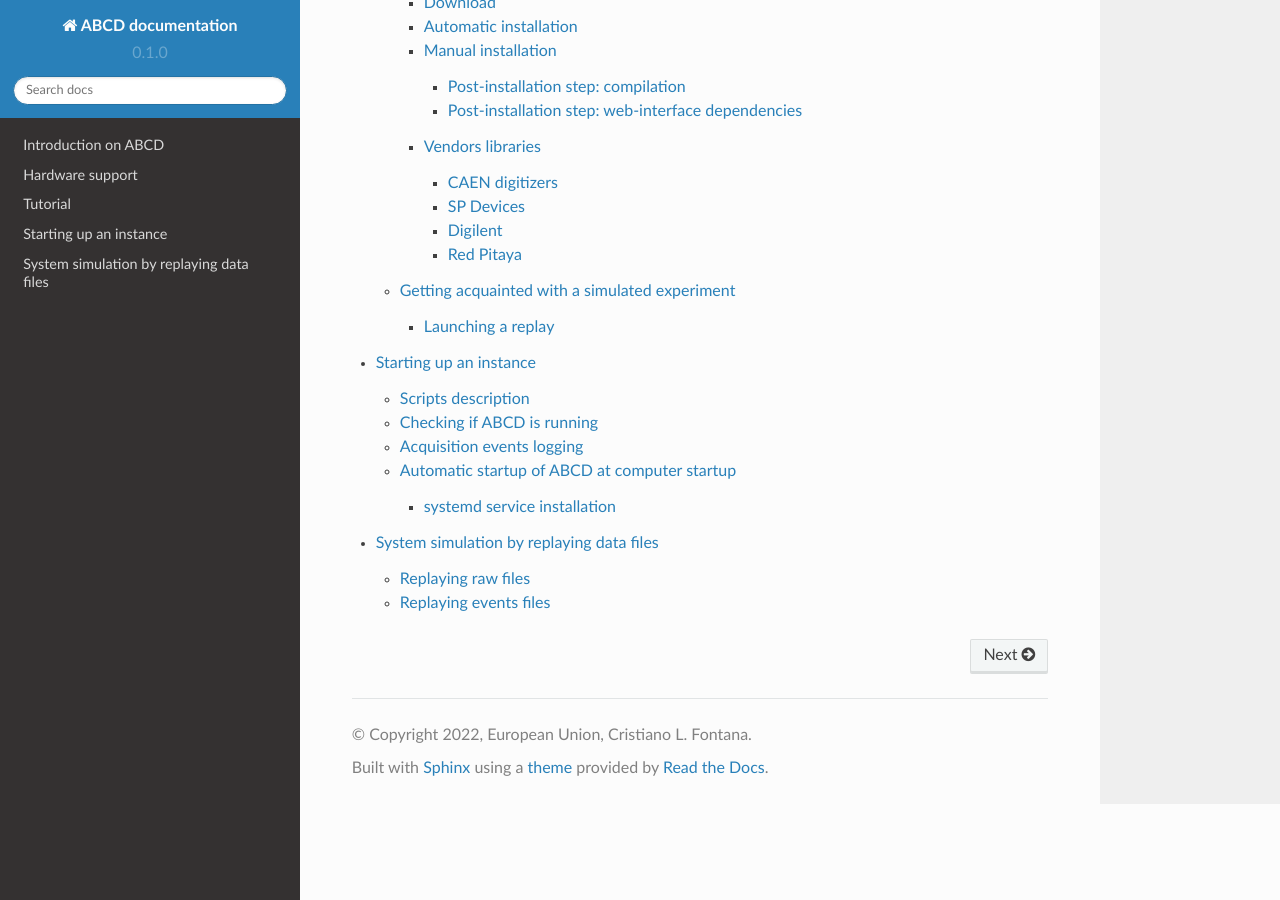
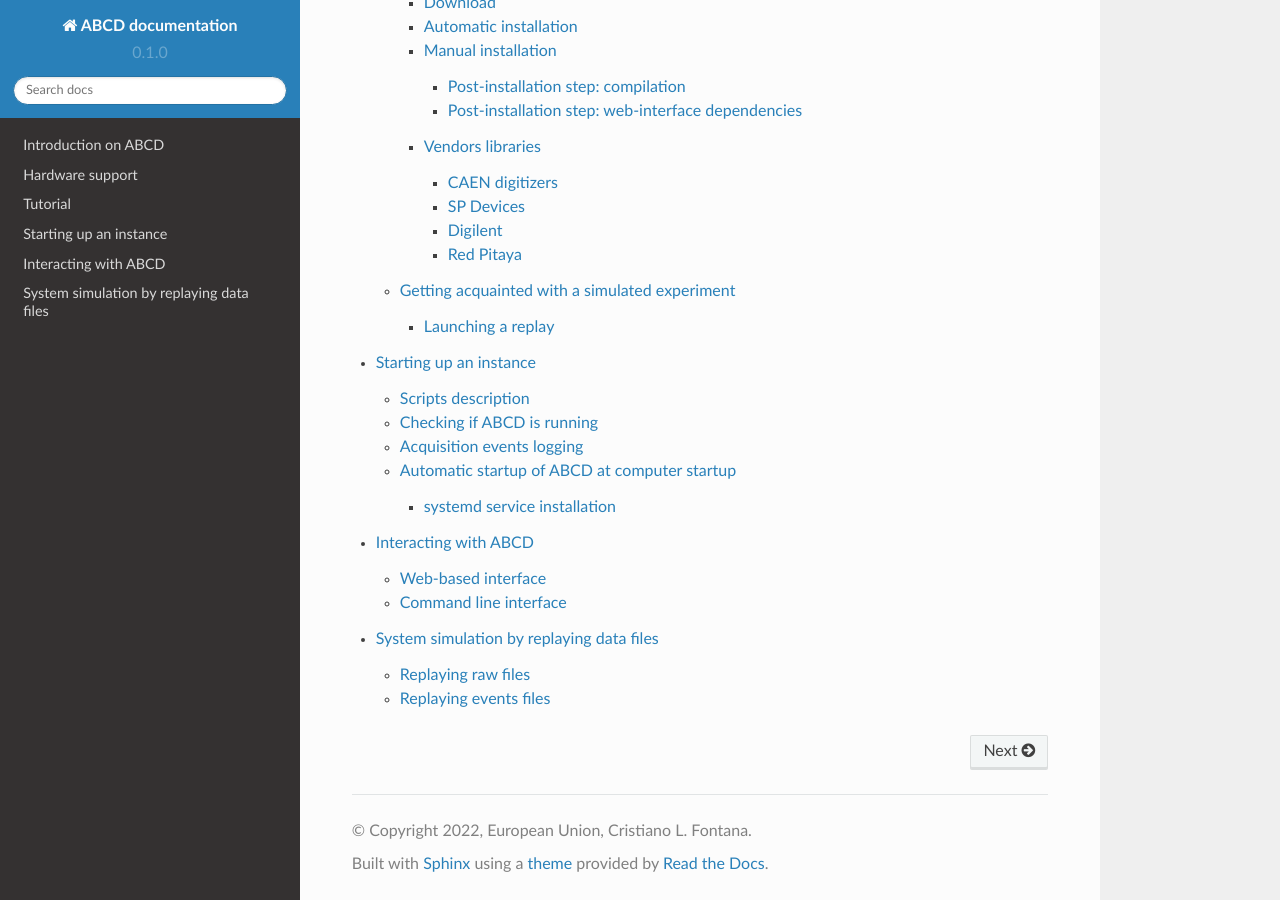
Before and after one commit to cl-fontana/abcd-docs, a Sphinx documentation site: the page built from docs/source/index.rst, in a window 1280 px wide and 900 px high, scrolled down 950 px. Built offline with Sphinx 7.4.7 and the Read the Docs theme 2.0.0, drawn with Linux system fonts in a browser that asks for light colours; some of the changed lines change nothing that is shown.

Commit message:
Added user interactions

```diff
--- a/docs/source/index.rst
+++ b/docs/source/index.rst
@@ -23,4 +23,5 @@
    hardware_support
    tutorial
    startup
+   interacting
    replay
--- /dev/null
+++ b/docs/source/interacting.rst
@@ -0,0 +1,72 @@
+=====================
+Interacting with ABCD
+=====================
+
+Web-based interface
+-------------------
+
+ABCD is meant to run in the background: once started with a startup script nothing will appear on the screen.
+The user interface is web-based and thus the user should use a web-browser to connect to it.
+With the default setting the interface can be accessed with the link: http://127.0.0.1:8080
+
+.. figure:: images/ABCD_landing_page.png
+    :name: fig-ABCD-landing-page
+    :width: 50%
+    :alt: landing page of the ABCD web-based user interface
+
+    Landing page of the ABCD web-based user interface.
+
+When connected to the address the browser will show a landing page (see :numref:`fig-ABCD-landing-page`).
+All the module pages are linked from the landing page.
+It also shows the hostname in which the ABCD instance is running, to reduce confusion in case of multiple computers running ABCD.
+
+.. note::
+    To navigate between module pages, we suggest to open them in new browser tabs, instead of clicking on their links to change the page.
+    When a module page is opened for the first time, it takes several seconds to load all the information from the module.
+    If the page was already loaded, the switching between modules' interfaces is faster and more pleasant.
+
+Command line interface
+----------------------
+
+`tmux <http://tmux.github.io/>`_ is employed in order to run the ABCD instance in the background.
+tmux can create virtual terminals that are not attached to a particular graphical window or terminal.
+The processes can run in a background session of tmux, but the user can still log into that session, check the running status, and then detach from the session without ever stopping the processes.
+In the startup script the system is started in a tmux session called ``ABCD``.
+It is possible to attach to the running tmux session from the user running the ABCD instance by::
+
+    user-tutorial@abcd-tutorial:~$ tmux a -t ABCD
+
+It will open up the tmux instance with the list of opened windows on the bottom (see :numref:`attached-tmux-session`).
+To detach from the tmux session and leave the ABCD instance running, use ``ctrl-b`` followed by a ``d``.
+Refer to the `tmux documentation <https://github.com/tmux/tmux/wiki/Getting-Started>`_ to know how to interact further with the tmux session.
+
+.. code-block:: none
+    :name: attached-tmux-session
+    :caption: Diagram of an attached tmux session running an instance of ABCD. Normally the first windows is a new bash instance, the ABCD modules are running on the other windows showed on the bottom of the session.
+
+    +-----------------------------------------------------------------------------------+
+    | user-tutorial@abcd-tutorial:~/abcd$                                               |
+    |                                     ^                                             |
+    |                                     |                                             |
+    |       +----------------------------------------------------+                      |
+    |       | Window 0 is normally empty in the example startups |                      |
+    |       +----------------------------------------------------+                      |
+    |        |                                                                          |
+    |        |      +-----------------------------------------------+                   |
+    |        |      | The other windows contain the running modules |                   |
+    |        |      +-----------------------------------------------+                   |
+    |        |       |      |          |         |                                      |
+    |        V       V      V          V         V                                      |
+    |                                                                                   |
+    | [ABCD] 0:bash* 1:wit  2:loggers  3:replay  4:waan>"abcd-tutorial" 11:07 03-Aug-22 |
+    +-----------------------------------------------------------------------------------+
+
+There are also utilities in the ``bin/`` folder that give the possibility to interact from the command line:
+
+* `save_to_file.py <https://github.com/ec-jrc/abcd/blob/main/bin/save_to_file.py>`_: to open a file in which data will be saved. There is the possibility of selecting which file types are to be opened.
+* `close_file.py <https://github.com/ec-jrc/abcd/blob/main/bin/close_file.py>`_: to close the currently open file in which data in being saved.
+* `send_command.py <https://github.com/ec-jrc/abcd/blob/main/bin/send_command.py>`_: to send a command to a module that support commands reception.
+* `stop_ABCD.sh <https://github.com/ec-jrc/abcd/blob/main/startup/stop_ABCD.sh>`_: to stop a currently running ABCD instance (this script is in the ``startup/`` directory).
+* `read_events.py <https://github.com/ec-jrc/abcd/blob/main/bin/read_events.py>`_: to read acquisition events from status sockets of modules. Used as a logger (see :ref:`acquisition-logging`).
+* `commands_receiver.py <https://github.com/ec-jrc/abcd/blob/main/bin/commands_receiver.py>`_: to create a commands socket to receive commands from other modules. Useful for debugging purposes.
+* `read_socket.py <https://github.com/ec-jrc/abcd/blob/main/bin/read_socket.py>`_: to read messages from PUB sockets. Useful for debugging purposes.
```
